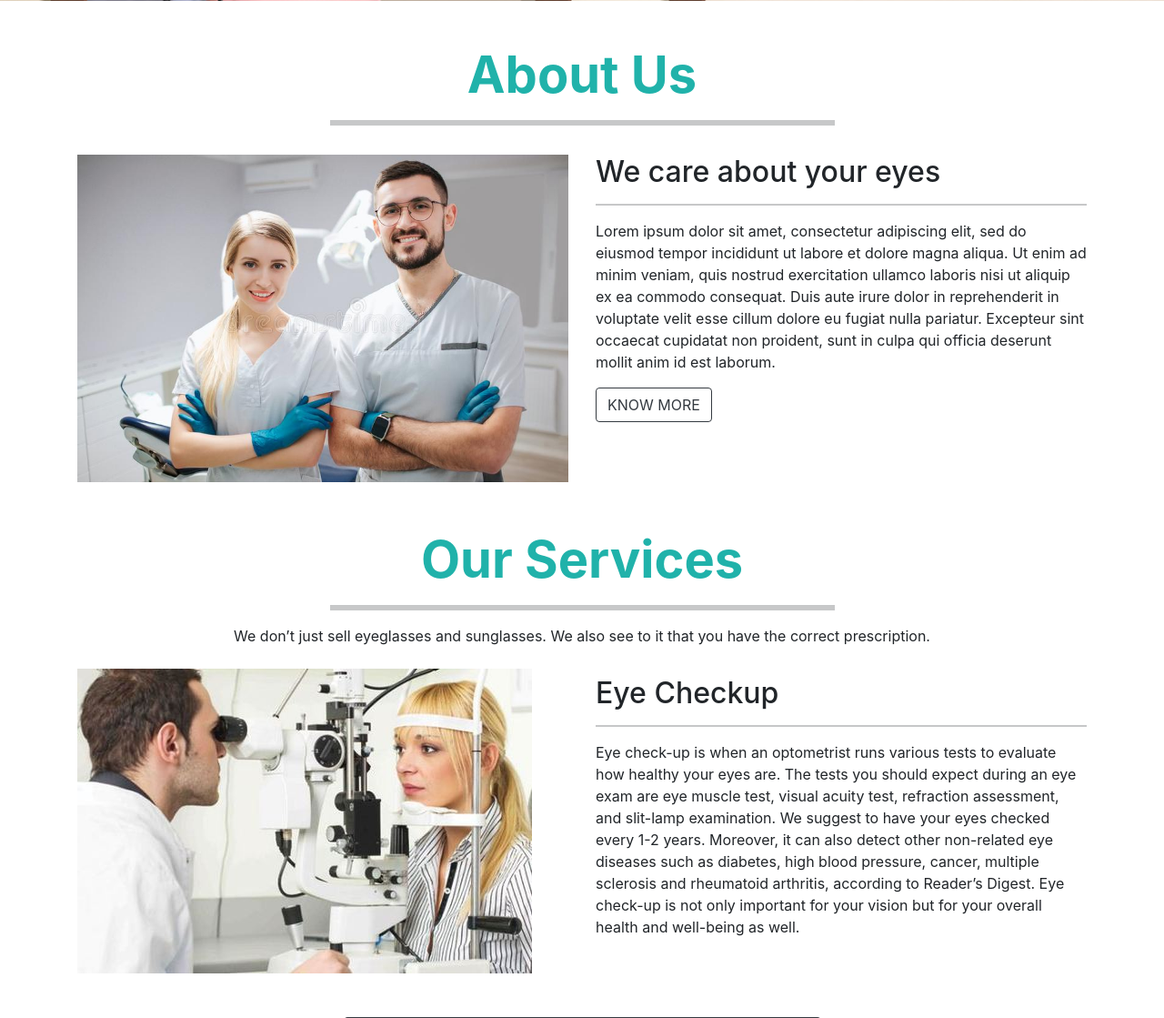
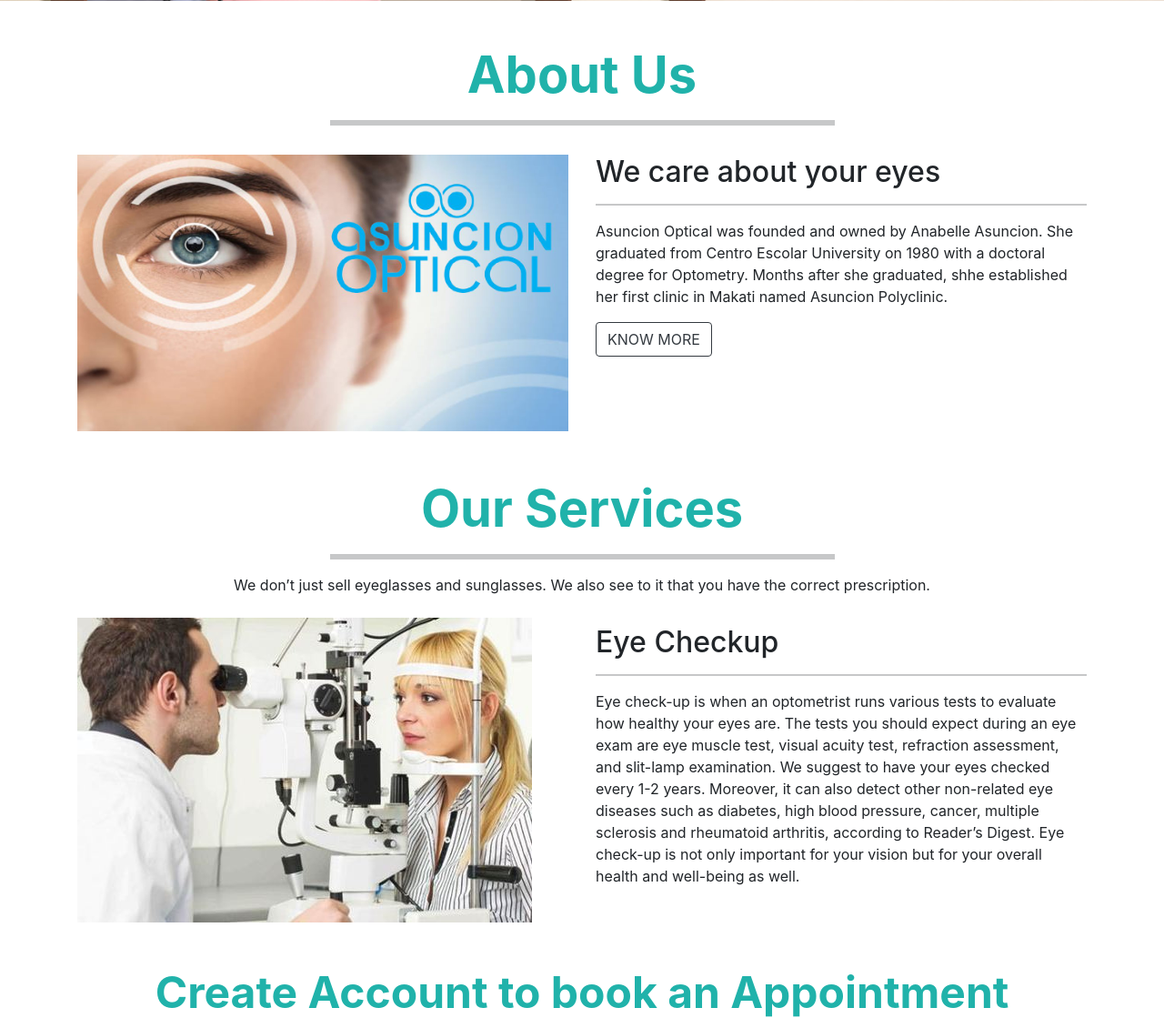
Before and after one commit to Tacs25/appointment-system, a PHP site: page / in a window 1280 px wide. Shown: the part 684-1803 px from the top of the page at 91% size. Run offline with PHP 8.4, Linux system fonts and the light colour scheme; some libraries are stand-ins or nearby versions.

Commit message:
update button and add image

```diff
--- a/index.php
+++ b/index.php
@@ -106,17 +106,18 @@
         </div>
         <div class="row">
           <div class="col-lg-6 col-md-6 col-12" data-aos="zoom-in">
-            <img src="img/d.jpg" class="img-fluid mt-3">
+            <img src="img/ao.jpg" class="img-fluid mt-3">
           </div>
 
           <div class="col-lg-6 col-md-6 col-12 mt-3" data-aos="zoom-in">
             <h2>We care about your eyes</h2>
             <hr>
-            <p>Lorem ipsum dolor sit amet, consectetur adipiscing elit, sed do eiusmod tempor incididunt ut labore et dolore magna aliqua. Ut enim ad minim veniam, quis nostrud exercitation ullamco laboris nisi ut aliquip ex ea commodo consequat. Duis aute irure dolor in reprehenderit in voluptate velit esse cillum dolore eu fugiat nulla pariatur. Excepteur sint occaecat cupidatat non proident, sunt in culpa qui officia deserunt mollit anim id est laborum.
+            <p>Asuncion Optical was founded and owned by Anabelle Asuncion. She graduated from Centro Escolar University on 1980 with a doctoral degree for Optometry. Months after she graduated, shhe established her first clinic in Makati named Asuncion Polyclinic.
             </p>
             <button type="button w-50" class="btn btn-outline-dark" data-bs-toggle="modal" data-bs-target="#exampleModal">
               KNOW MORE
             </button>
+          </div>
 
             <!-- Modal -->
             <div class="modal fade" id="exampleModal" tabindex="-1" aria-labelledby="exampleModalLabel" aria-hidden="true">
@@ -127,7 +128,7 @@
                     <button type="button" class="btn-close" data-bs-dismiss="modal" aria-label="Close"></button>
                   </div>
                   <div class="modal-body">
-                    <p>Lorem ipsum dolor sit amet, consectetur adipiscing elit, sed do eiusmod tempor incididunt ut labore et dolore magna aliqua. Ut enim ad minim veniam, quis nostrud exercitation ullamco laboris nisi ut aliquip ex ea commodo consequat. Duis aute irure dolor in reprehenderit in voluptate velit esse cillum dolore eu fugiat nulla pariatur. Excepteur sint occaecat cupidatat non proident, sunt in culpa qui officia deserunt mollit anim id est laborum.</p>
+                    <p>Several years after, Dr. Anabelle Asuncion resided in Cavite for good so she decided to move her clinic in Trece Marterez Cavite. With her expertise in the field of Optometry and vast experience in terms of Optical services, the clinic has expanded to 7 branches within Cavite.</p>
                   </div>
                   <div class="modal-footer">
                     <button type="button" class="btn btn-secondary" data-bs-dismiss="modal">Close</button>
@@ -160,6 +161,12 @@
             <p>Eye check-up is when an optometrist runs various tests to evaluate how healthy your eyes are. The tests you should expect during an eye exam are eye muscle test, visual acuity test, refraction assessment, and slit-lamp examination. We suggest to have your eyes checked every 1-2 years. Moreover, it can also detect other non-related eye diseases such as diabetes, high blood pressure, cancer, multiple sclerosis and rheumatoid arthritis, according to Reader’s Digest. Eye check-up is not only important for your vision but for your overall health and well-being as well.
             </p>
 
+          </div>
+        </div>
+
+        <div  class="container mt-5 mb-1" data-aos="zoom-in">
+          <div class="post-heading text-center">
+            <h3 class="display-5 font-weight-bold"> Create Account to book an Appointment </h3>
           </div>
         </div>
 
```
Also changed, not shown: img/ao.jpg (added).
